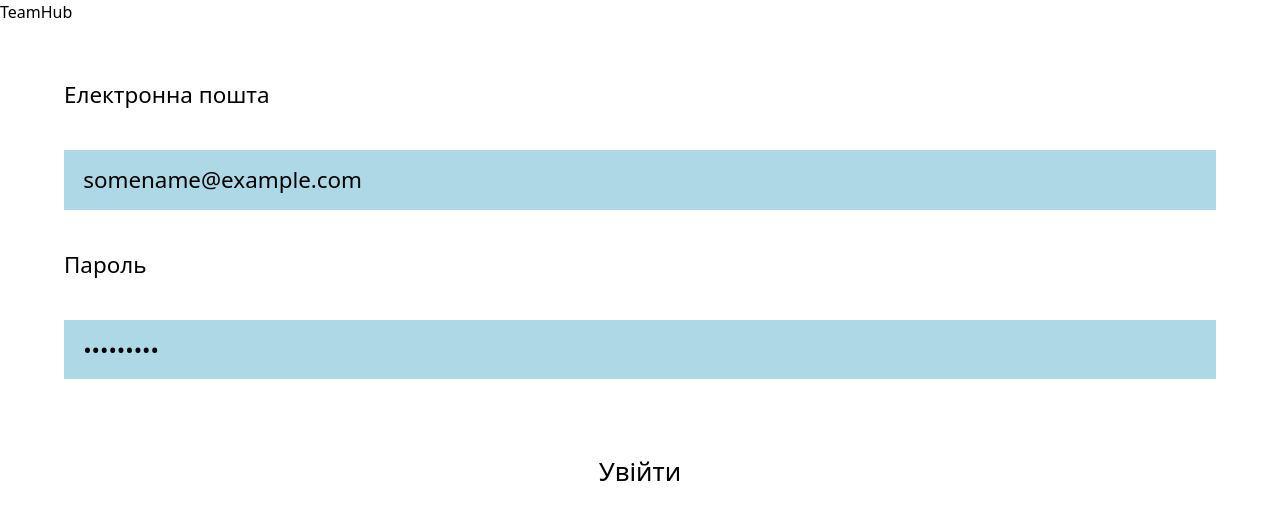
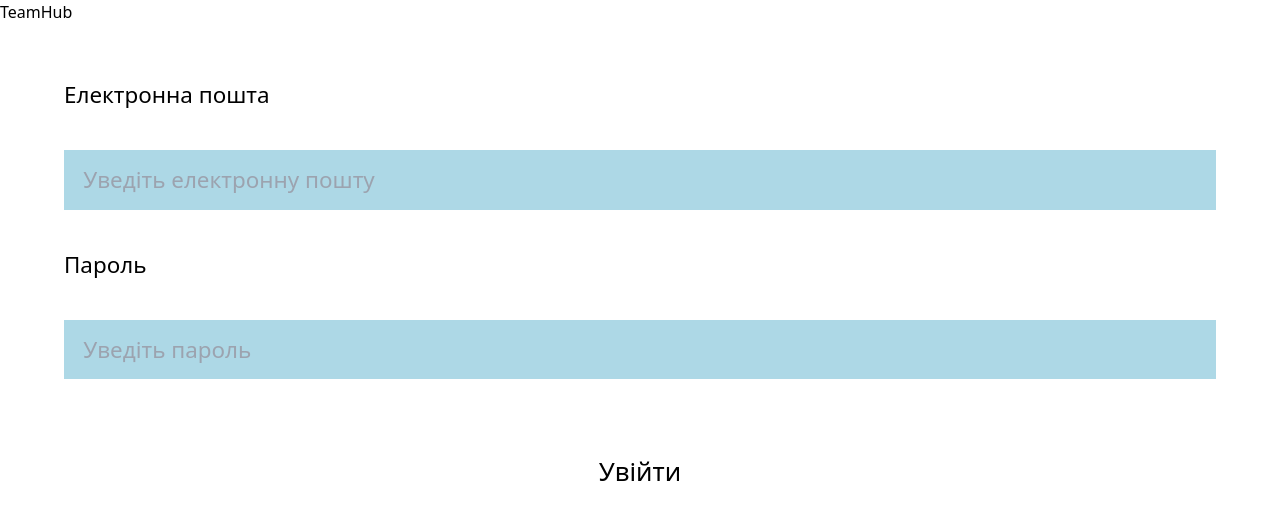
Before and after one commit to ArtemOrlovUA/TeamHub, a React (Vite) app: page /login in a window 1280 px wide. Shown: the top 520 px of the page. Built offline with nearby package versions, Linux system fonts and the light colour scheme.

Commit message:
fix of login page

```diff
--- a/src/features/authentication/LoginForm.jsx
+++ b/src/features/authentication/LoginForm.jsx
@@ -8,8 +8,8 @@ import Input from "../../ui/Input";
 import SpinnerMini from "../../ui/SpinnerMini";
 
 function LoginForm() {
-  const [email, setEmail] = useState("somename@example.com");
-  const [password, setPassword] = useState("pass12345");
+  const [email, setEmail] = useState("");
+  const [password, setPassword] = useState("");
 
   const { login, isLoadingAuth } = useLogin();
 
@@ -34,6 +34,7 @@ function LoginForm() {
           type="email"
           id="email"
           autoComplete="username"
+          placeholder="Уведіть електронну пошту"
           value={email}
           onChange={(e) => setEmail(e.target.value)}
           disabled={isLoadingAuth}
@@ -44,6 +45,7 @@ function LoginForm() {
           type="password"
           id="password"
           autoComplete="current-password"
+          placeholder="Уведіть пароль"
           value={password}
           onChange={(e) => setPassword(e.target.value)}
           disabled={isLoadingAuth}
```
